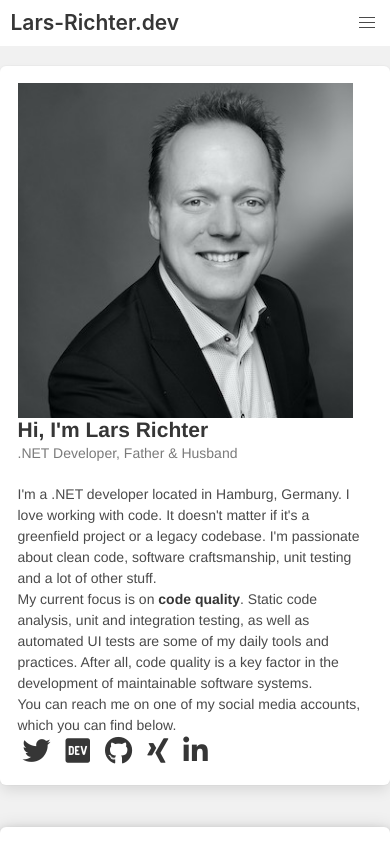
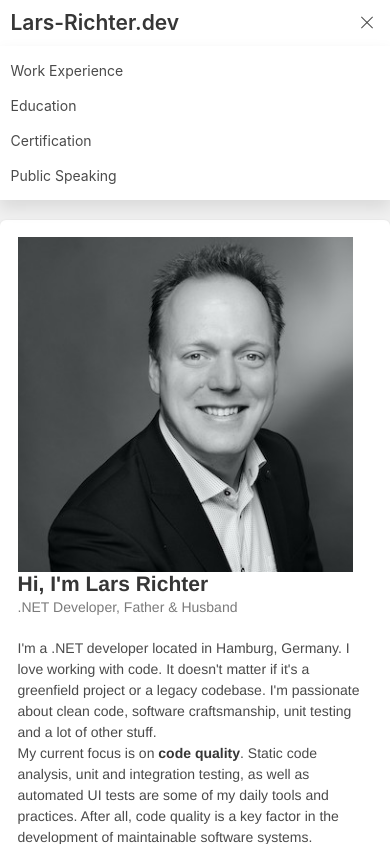
Before and after one commit to n-develop/n-develop.github.io, a Vue app: page / in a window 390 px wide. Both pictures are taken after a click on the button 367 px from the left and 22 px from the top of the page. Shown: the top 844 px of the page. Built offline with nearby package versions, Linux system fonts and the light colour scheme.

Commit message:
Fix mobile menu

```diff
--- a/src/components/Navigation.vue
+++ b/src/components/Navigation.vue
@@ -5,15 +5,16 @@
         <h1 class="title is-4">Lars-Richter.dev</h1>
       </router-link>
 
-      <a role="button" class="navbar-burger" aria-label="menu" aria-expanded="false"
-         data-target="navbarBasicExample">
+      <a role="button" id="navbarBurger" class="navbar-burger"
+         aria-label="menu" aria-expanded="false"
+         data-target="navMenu" @click.stop="toggleNavbar">
         <span aria-hidden="true"></span>
         <span aria-hidden="true"></span>
         <span aria-hidden="true"></span>
       </a>
     </div>
 
-    <div id="navbarBasicExample" class="navbar-menu">
+    <div id="navMenu" class="navbar-menu">
       <div class="navbar-start">
         <router-link :to="{ name: 'Home' }" active-class="is-primary" exact class="navbar-item">
           Work Experience
@@ -38,6 +39,16 @@
 <script>
 export default {
   name: 'Navigation',
+  methods: {
+    toggleNavbar() {
+      const burger = document.getElementById('navbarBurger');
+      const targetId = burger.getAttribute('data-target');
+      const $target = document.getElementById(targetId);
+
+      burger.classList.toggle('is-active');
+      $target.classList.toggle('is-active');
+    },
+  },
 };
 </script>
 
```
